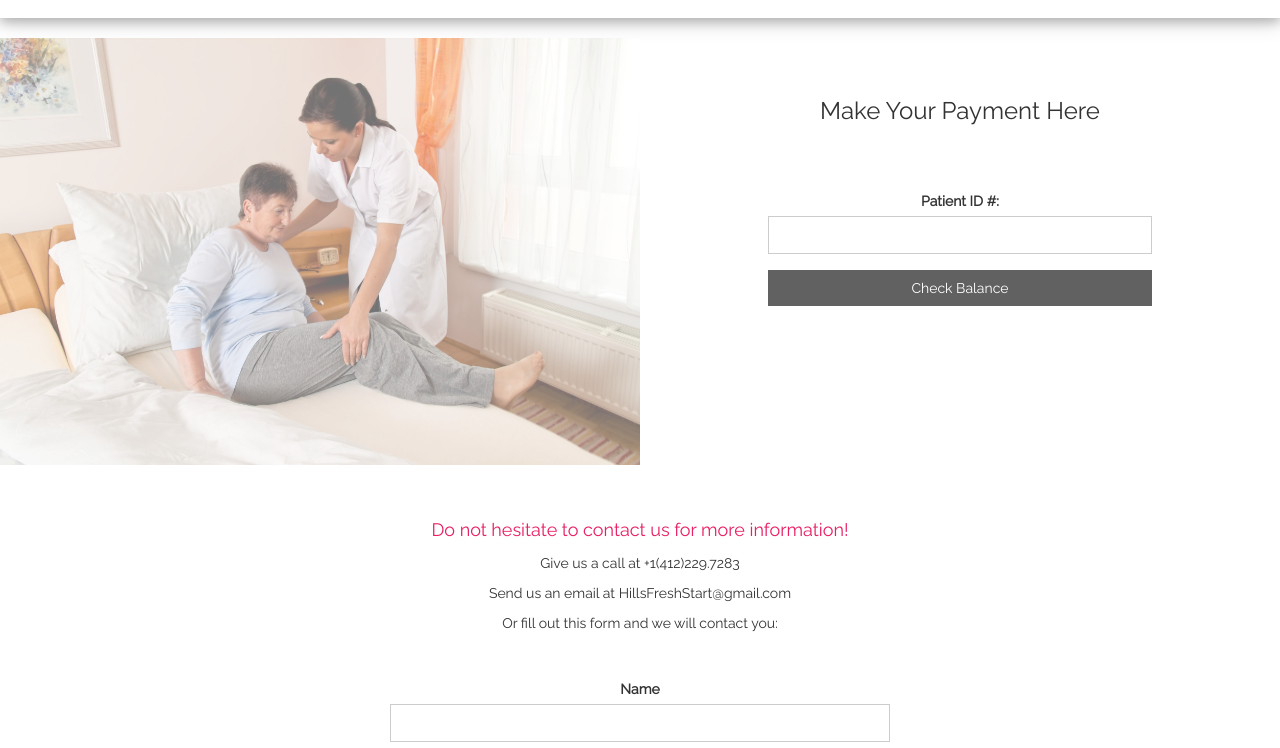
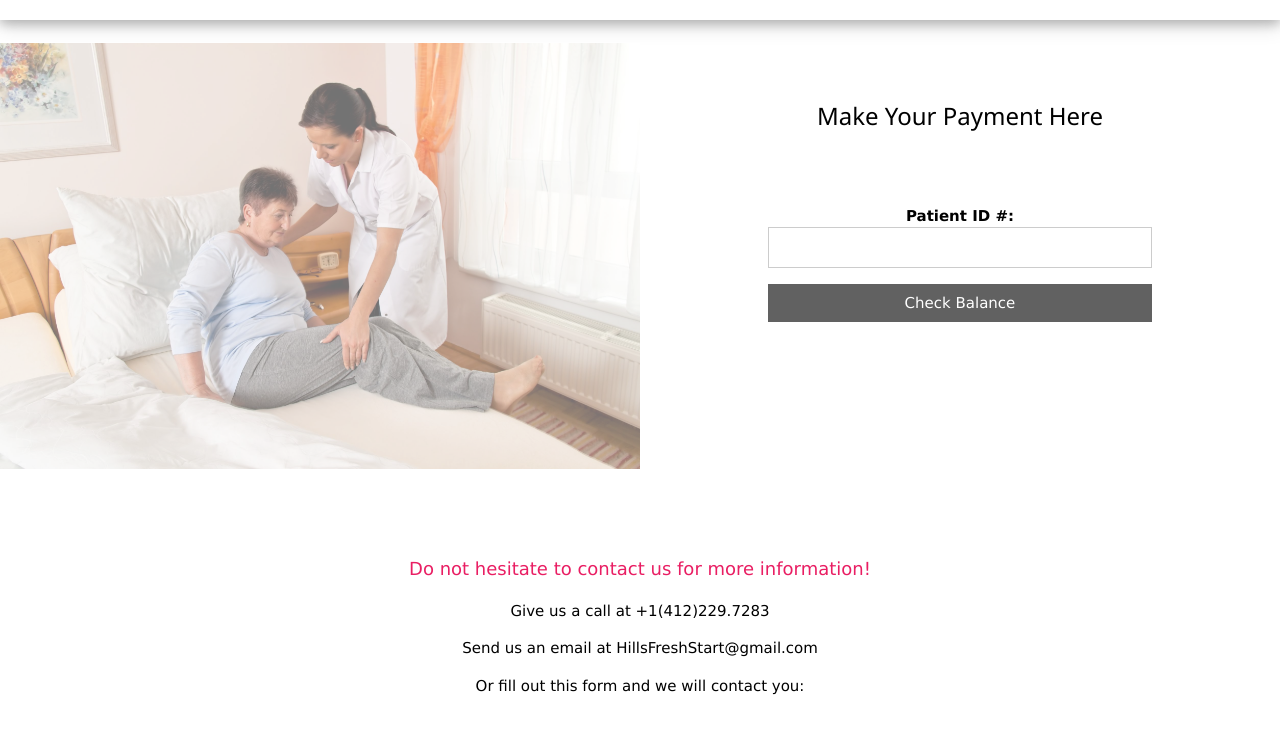
Before and after one commit to hillsfreshstart/HillsFreshStart, a plain HTML site: page payment.html in a window 1280 px wide. Shown: the part 80-828 px from the top of the page. Drawn offline with nearby package versions, Linux system fonts and the light colour scheme.

Commit message:
Add files via upload

```diff
--- a/index.html
+++ b/index.html
@@ -4,12 +4,7 @@
 <meta charset="UTF-8">
 <meta name="viewport" content="width=device-width, initial-scale=1">
 <link rel="stylesheet" href="https://www.w3schools.com/w3css/4/w3.css">
-<link href="https://fonts.googleapis.com/css?family=Raleway" rel="stylesheet" type="text/css">
-<style>
-body {font-family: "Raleway", Arial, sans-serif}
-.w3-row img {margin-bottom: -8px}
-</style>
-<body>
+
 <head><link rel="shortcut icon" href="image.ico" /></head>
 <!-- !PAGE CONTENT! -->
 <div class="w3-content" style="max-width:1500px">
--- a/payment.html
+++ b/payment.html
@@ -4,18 +4,7 @@
 <meta charset="UTF-8">
 <meta name="viewport" content="width=device-width, initial-scale=1">
 <link rel="stylesheet" href="https://www.w3schools.com/w3css/4/w3.css">
-<link href="https://fonts.googleapis.com/css?family=Raleway" rel="stylesheet" type="text/css">
 
-<script src="https://ajax.googleapis.com/ajax/libs/jquery/3.1.0/jquery.min.js"></script>
-<link rel="stylesheet" href="https://maxcdn.bootstrapcdn.com/bootstrap/3.3.6/css/bootstrap.min.css" />
-<script src="https://maxcdn.bootstrapcdn.com/bootstrap/3.3.7/js/bootstrap.min.js"></script>
-
-
-<style>
-body {font-family: "Raleway", Arial, sans-serif}
-.w3-row img {margin-bottom: -8px}
-</style>
-<body>
 
 <head><link rel="shortcut icon" href="image.ico" /></head>
 <!-- !PAGE CONTENT! -->
```
Also changed, not shown: paymentConfirm.html (+0 -12 lines).
